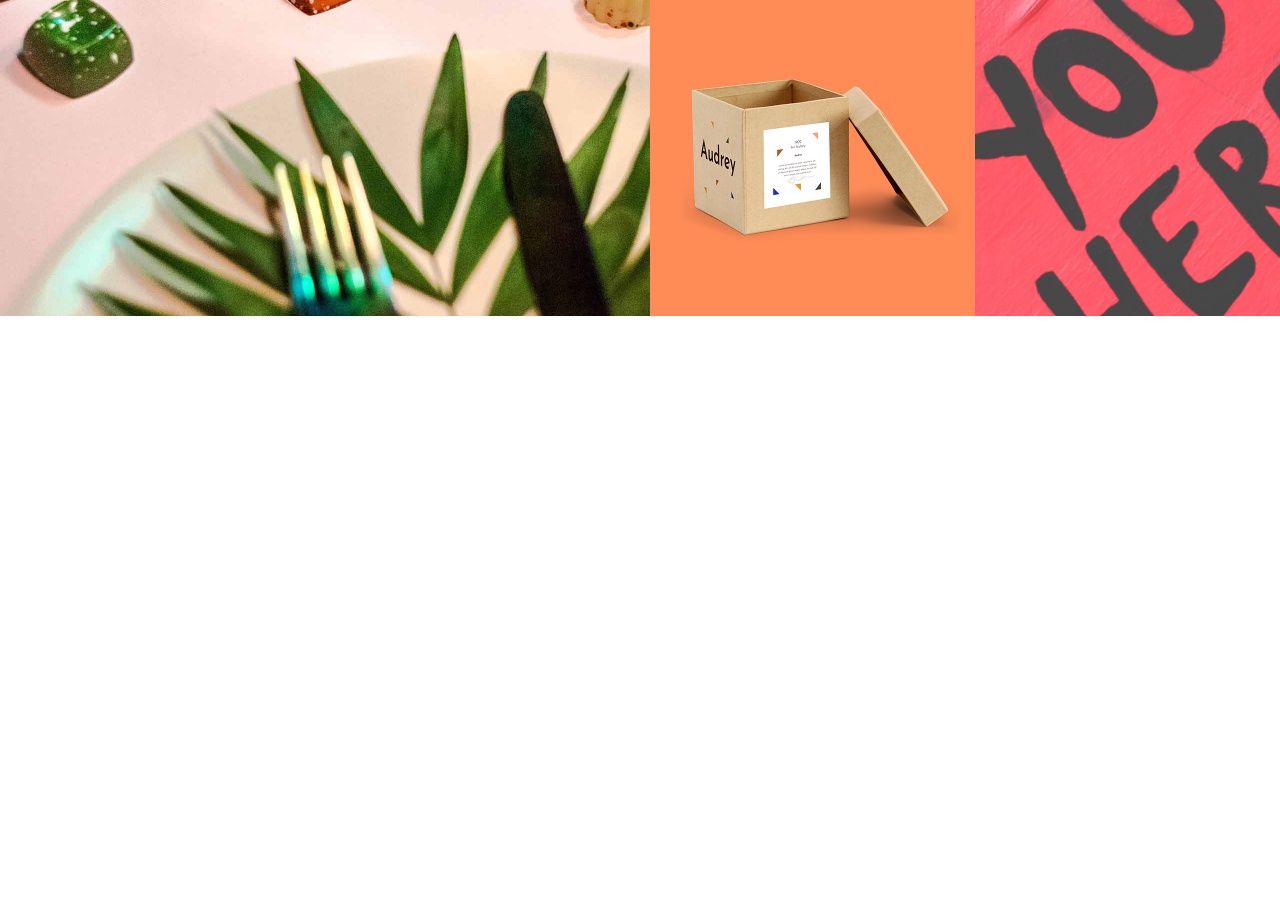
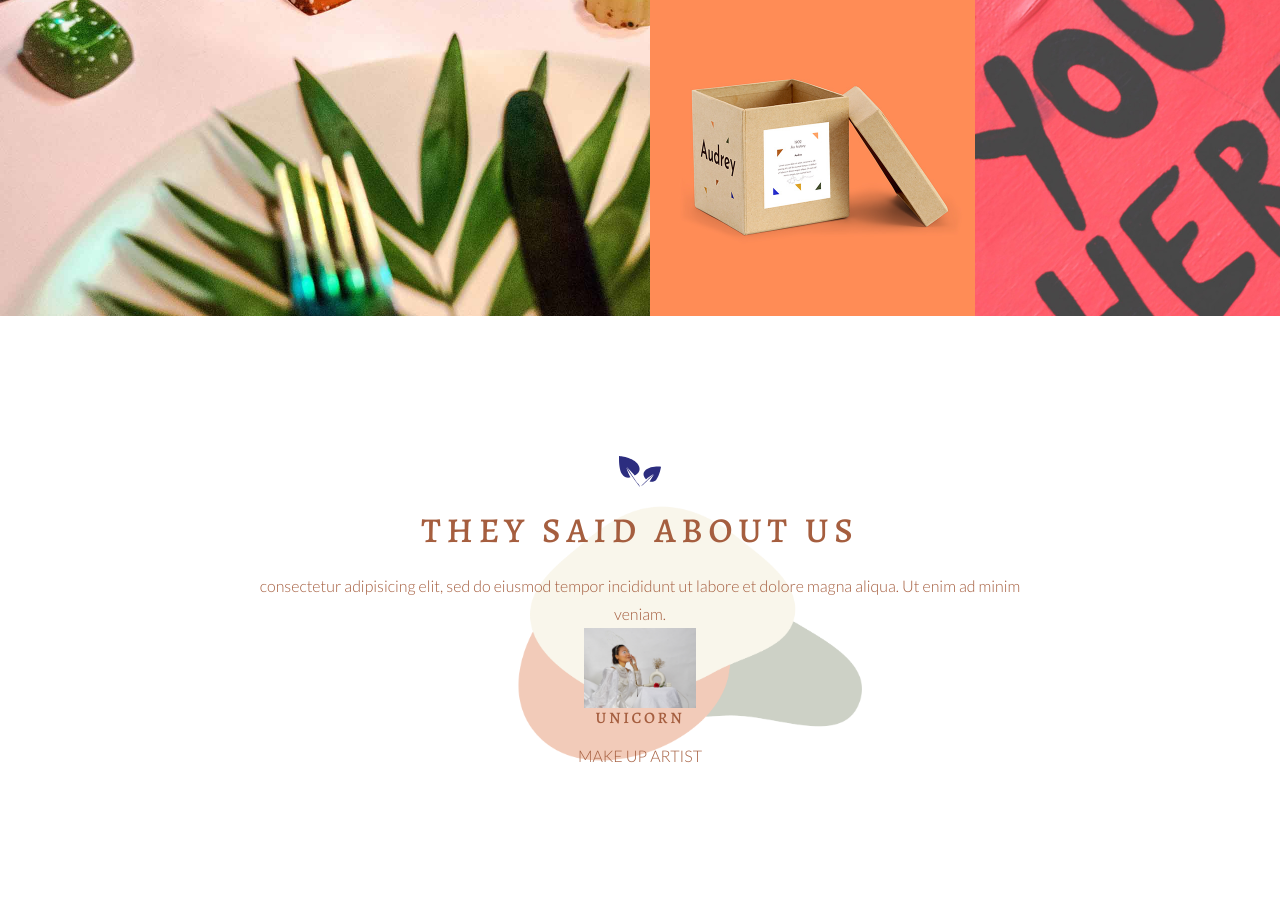
Before and after one commit to NIFT-Web-Design-Delhi/Vivek_kumar, a plain HTML site: page assignment 1/index.html in a window 1280 px wide. Shown: the part 1616-2526 px from the top of the page. Before the commit the page ends 1932 px from the top, so only its background shows below. Drawn offline with nearby package versions, Linux system fonts and the light colour scheme.

Commit message:
testimonials

```diff
--- a/assignment 1/index.html
+++ b/assignment 1/index.html
@@ -134,6 +134,17 @@
     </section>
   </section>
 
+  <section id="Testimonials">
+    <img src="svgs/leaf2.svg" alt="Leaf Icon">
+    <h2>They said about us</h2>
+    <p>consectetur adipisicing elit, sed do eiusmod tempor incididunt ut labore et dolore magna aliqua. Ut enim ad minim veniam.</p>
+    <div id="Profile">
+      <img src="images/unicorn.jpeg" alt="Customer Image" height="80px" />
+      <h4>UNICORN</h4>
+      <p>MAKE UP ARTIST</p>
+    </div>
+  </section>
+
 
 </body>
 </html>
--- a/assignment 1/style.css
+++ b/assignment 1/style.css
@@ -318,3 +318,54 @@ section#Banner {
   opacity: 1;
   bottom: 20px;
 }
+
+
+/* Testimonials */
+
+#Testimonials {
+  position: relative;
+  text-align: center;
+  padding: 140px 0;
+}
+
+#Testimonials:before {
+  content: '';
+  display: block;
+  background-image: url(./images/testimonials_bg.png);
+  background-size: contain;
+  background-repeat: no-repeat;
+  width: 350px;
+  height: 300px;
+  position: absolute;
+  top: 30%;
+  left: 40%;
+  z-index: -1;
+}
+
+#Testimonials h2 {
+  font-size: 35px;
+  text-transform: uppercase;
+  margin: 24px 0;
+}
+
+#Testimonials p {
+  width: 800px;
+  margin: 0 auto;
+  line-height: 28px;
+}
+
+#Testimonials #profile {
+  margin-top: 40px;
+}
+
+#Testimonials #profile img {
+  margin-bottom: 10px;
+}
+
+#Testimonials #profile h4 {
+  margin-bottom: 4px;
+}
+
+#Testimonials #profile p {
+  color: grey;
+}
```
Also changed, not shown: assignment 1/images/unicorn.jpeg (added).
